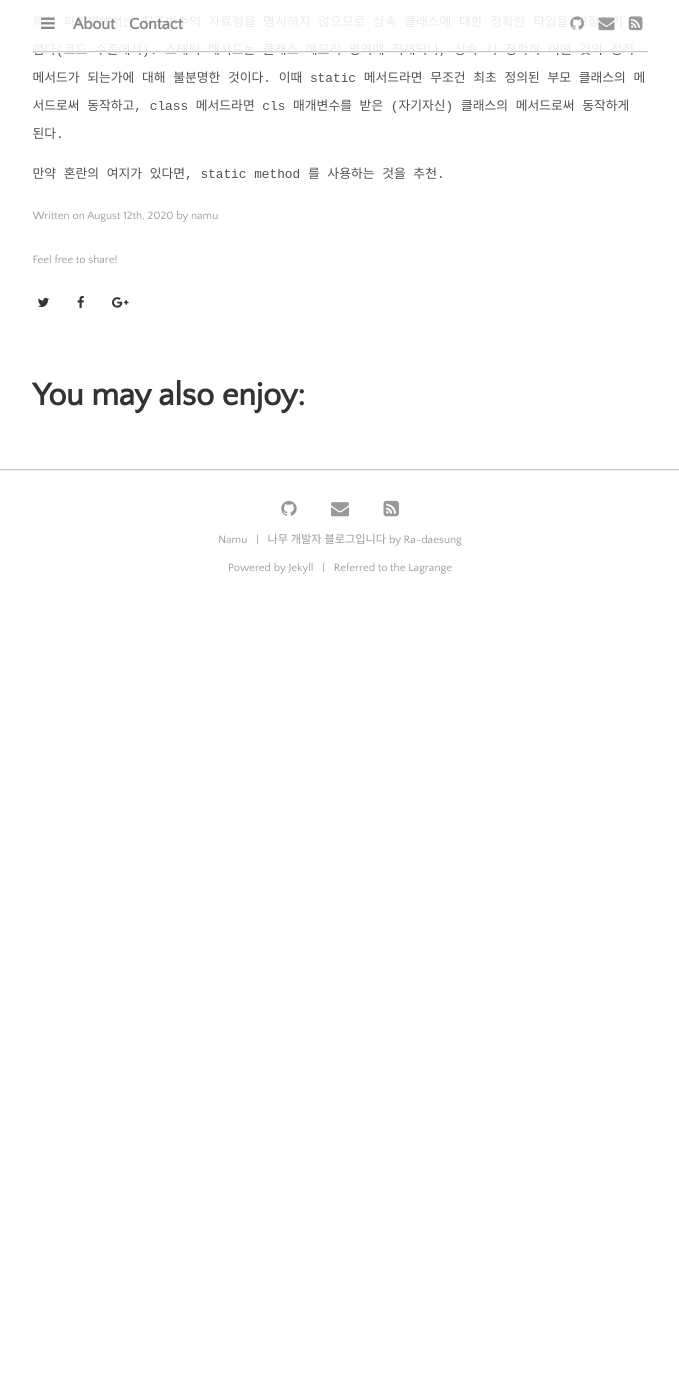
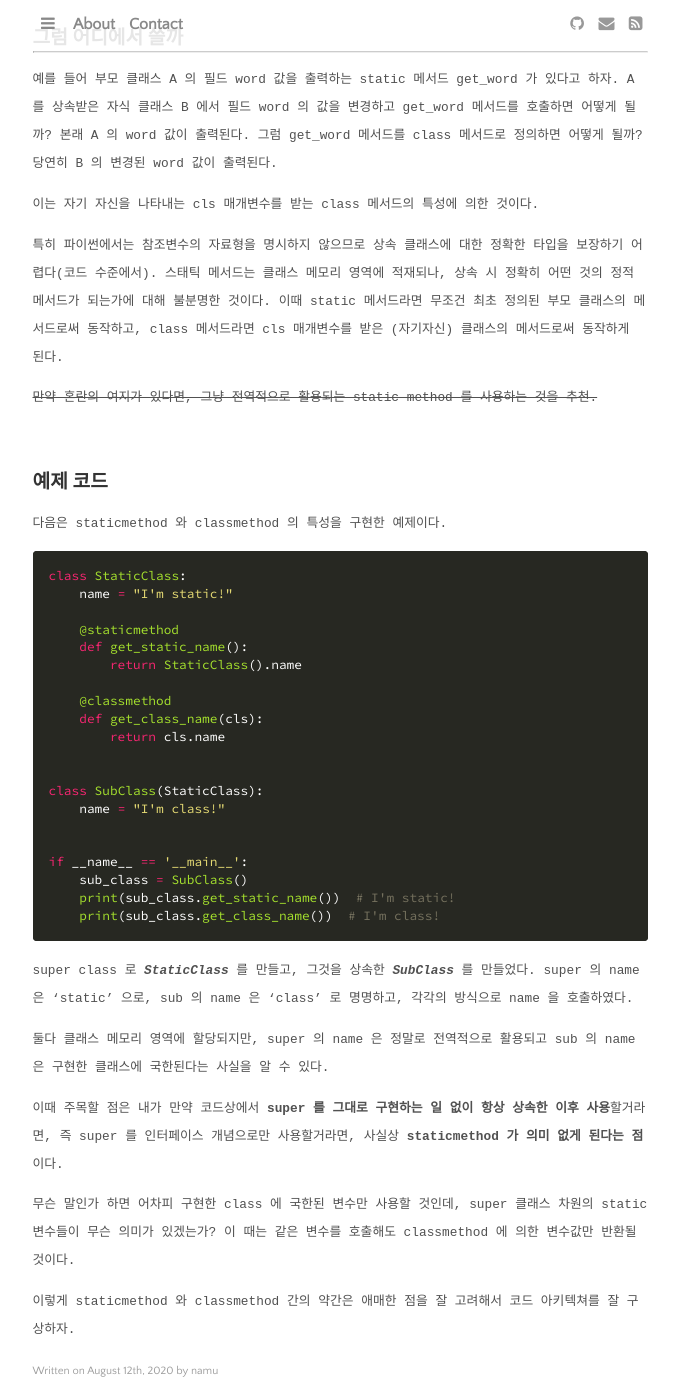
Before and after one commit to daesungRa/namu, a Jekyll site: the page built from _posts/python/2020-08-12-class-method-static-method.markdown, in a window 1280 px wide and 1400 px high, scrolled down 1616 px. Shown: the whole window, without its empty margins (300-979 px from the left). Built offline with Jekyll 4.4.1, drawn with Linux system fonts in a browser that asks for light colours; some web fonts are replaced; before the commit the page ends 2246 px from its top, so only the background shows below that; some of the changed text lies outside the part shown.

Commit message:
post: Improve python static-class method

````diff
--- a/_posts/python/2020-08-12-class-method-static-method.markdown
+++ b/_posts/python/2020-08-12-class-method-static-method.markdown
@@ -19,15 +20,18 @@ image-source: https://blog.se.com/datacenter/2014/09/15/new-way-think-data-cente
 2. [Static Method](#static-method)
 3. [Class Method](#class-method)
 4. [그럼 어디에서 쓸까](#그럼-어디에서-쓸까)
+5. [예제 코드](#예제-코드)
 
 ---
 
-### 들어가며
+<br>
+## 들어가며
 
 자바에서처럼 Python 에서도 **_Static Method_** 와 **_Class Method_** 는
 별도의 인스턴스 생성 없이 클래스 메모리 영역에 상주하여 사용 가능한 메서드라는 특징이 있다.
 
-### Static Method
+<br>
+## Static Method
 
 자바에서 클래스를 인스턴스화 한 후 static 메서드를 호출하면 호출은 되지만 warning 이 발생한다.
 
@@ -35,7 +39,8 @@ image-source: https://blog.se.com/datacenter/2014/09/15/new-way-think-data-cente
 인스턴스화된 객체는 적재된 메모리 스코프 자체가 다름에도 불구하고 static 메서드가 그냥 호출이 된다.
 그러므로 스코프, 즉 메모리 적재 영역이 서로 다르다는 사실을 꼭 인지하고 있어야 한다!!
 
-### Class Method
+<br>
+## Class Method
 
 클래스 메서드는 스태틱 메서드와 같이 클래스 메모리 영역에서 전역적으로 사용되는 메서드란 개념은 유사하나,
 한 가지 주목할 점은 그것이 **_정의된 해당 클래스에 종속된다는 점_**이다.
@@ -45,7 +50,8 @@ image-source: https://blog.se.com/datacenter/2014/09/15/new-way-think-data-cente
 이 class 메서드에서는 (인스턴스화에 관계없이) 정말로 자기 자신(클래스)을 의미하기 위해 사용된다.
 이러한 특성은 클래스 상속 시에 확인할 수 있다.
 
-### 그럼 어디에서 쓸까
+<br>
+## 그럼 어디에서 쓸까
 
 예를 들어 부모 클래스 A 의 필드 word 값을 출력하는 static 메서드 get_word 가 있다고 하자.
 A 를 상속받은 자식 클래스 B 에서 필드 word 의 값을 변경하고 get_word 메서드를 호출하면 어떻게 될까?
@@ -60,4 +66,46 @@ A 를 상속받은 자식 클래스 B 에서 필드 word 의 값을 변경하고
 이때 static 메서드라면 무조건 최초 정의된 부모 클래스의 메서드로써 동작하고,
 class 메서드라면 cls 매개변수를 받은 (자기자신) 클래스의 메서드로써 동작하게 된다.
 
-만약 혼란의 여지가 있다면, static method 를 사용하는 것을 추천.
+<del>만약 혼란의 여지가 있다면, 그냥 전역적으로 활용되는 static method 를 사용하는 것을 추천.</del>
+
+<br>
+## 예제 코드
+
+다음은 staticmethod 와 classmethod 의 특성을 구현한 예제이다.
+
+```python
+class StaticClass:
+    name = "I'm static!"
+
+    @staticmethod
+    def get_static_name():
+        return StaticClass().name
+
+    @classmethod
+    def get_class_name(cls):
+        return cls.name
+
+
+class SubClass(StaticClass):
+    name = "I'm class!"
+
+
+if __name__ == '__main__':
+    sub_class = SubClass()
+    print(sub_class.get_static_name())  # I'm static!
+    print(sub_class.get_class_name())  # I'm class!
+```
+
+super class 로 **_StaticClass_** 를 만들고, 그것을 상속한 **_SubClass_** 를 만들었다.
+super 의 name 은 'static' 으로, sub 의 name 은 'class' 로 명명하고, 각각의 방식으로 name 을 호출하였다.
+
+둘다 클래스 메모리 영역에 할당되지만, super 의 name 은 정말로 전역적으로 활용되고
+sub 의 name 은 구현한 클래스에 국한된다는 사실을 알 수 있다.
+
+이때 주목할 점은 내가 만약 코드상에서 **super 를 그대로 구현하는 일 없이 항상 상속한 이후 사용**할거라면,
+즉 super 를 인터페이스 개념으로만 사용할거라면, 사실상 **staticmethod 가 의미 없게 된다는 점**이다.
+
+무슨 말인가 하면 어차피 구현한 class 에 국한된 변수만 사용할 것인데,
+super 클래스 차원의 static 변수들이 무슨 의미가 있겠는가? 이 때는 같은 변수를 호출해도 classmethod 에 의한 변수값만 반환될 것이다.
+
+이렇게 staticmethod 와 classmethod 간의 약간은 애매한 점을 잘 고려해서 코드 아키텍쳐를 잘 구상하자.
````
Also changed, not shown: other parts of _posts/python/2020-08-12-class-method-static-method.markdown (+2 -1 lines).
